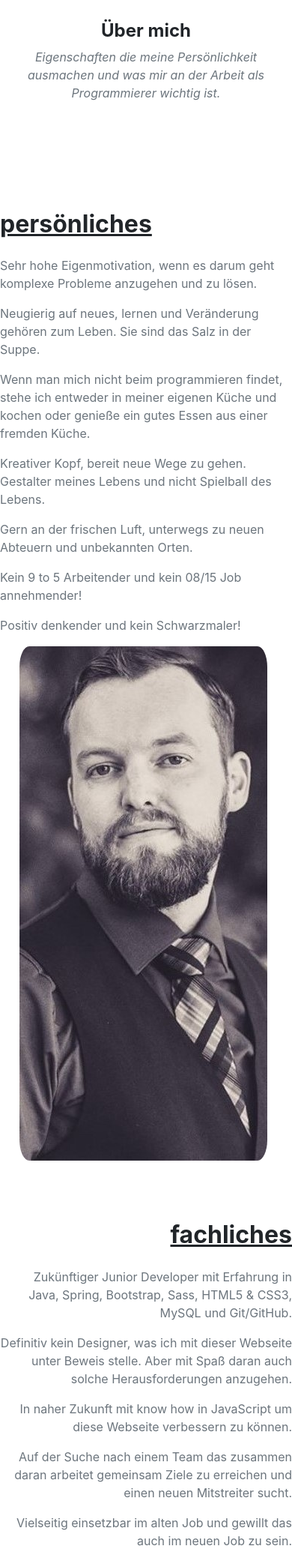
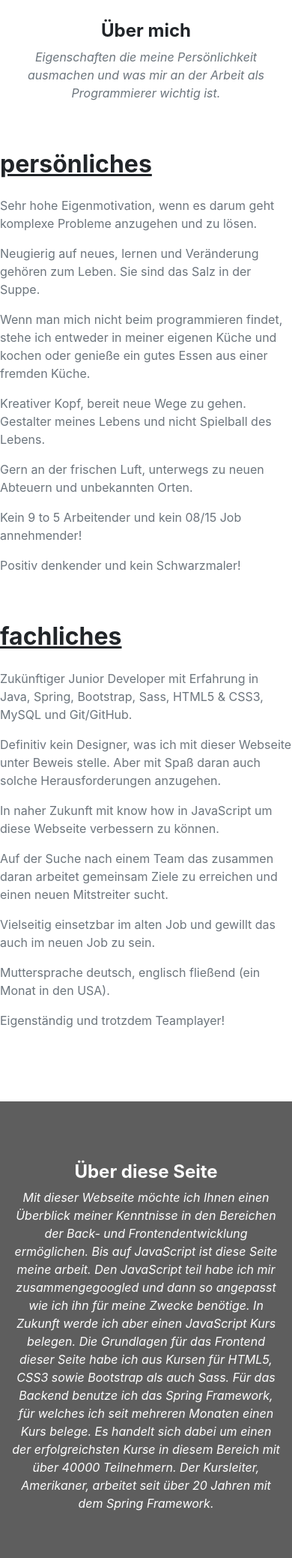
Before and after one commit to Entremetier/website, a Spring Boot app: page / in a window 390 px wide. Shown: the part 441-2519 px from the top of the page at 75% size. Run offline with Spring Boot 4, Linux system fonts and the light colour scheme.

Commit message:
made about me responsive and updated contact

```diff
--- a/src/main/resources/static/css/styles.scss
+++ b/src/main/resources/static/css/styles.scss
@@ -73,11 +73,11 @@ $text-color-white: #FFF;
   }
 
   @include media-breakpoint-up(md) {
-    height: $header-jumbotron-height + 100px;
+    height: $header-jumbotron-height + 80px;
   }
 
   @include media-breakpoint-up(lg) {
-    height: $header-jumbotron-height + 150px;
+    height: $header-jumbotron-height + 100px;
   }
 }
 
@@ -89,18 +89,82 @@ $text-color-white: #FFF;
   padding-bottom: $section-padding;
 }
 
-#hidden-picture
-{
+.personal {
+  margin-top: 80px;
+}
+
+.job {
+  margin-top: 80px;
+  text-align: right;
+
+  & ~ p{
+    text-align: right;
+  }
+}
+
+#hidden-picture {
   opacity:0;
   border-radius: 4%;
 }
 
-.personal{
-  margin-top: 80px;
+@include media-breakpoint-only(md) {
+
+  .personal {
+    margin-top: 0;
+  }
+
+  .job {
+    margin-top: 0;
+    text-align: right;
+
+    & ~ p{
+      text-align: right;
+    }
+  }
+
+  #hidden-picture{
+    padding-bottom: 3rem;
+  }
 }
 
-.job{
-  margin-top: 80px;
+@include media-breakpoint-only(sm) {
+
+  .personal {
+    margin-top: 0px;
+  }
+
+  .job {
+    margin-top: 3rem;
+    text-align: left;
+
+    & ~ p{
+      text-align: left;
+    }
+  }
+
+  #hidden-picture{
+    display: none;
+  }
+}
+
+@include media-breakpoint-only(xs) {
+
+  .personal {
+    margin-top: 0px;
+  }
+
+  .job {
+    margin-top: 3rem;
+    text-align: left;
+
+    & ~ p{
+      text-align: left;
+    }
+  }
+
+  #hidden-picture{
+    display: none;
+  }
 }
 
 
--- a/src/main/resources/templates/index.html
+++ b/src/main/resources/templates/index.html
@@ -69,27 +69,27 @@
             <p class="text-center text-muted font-italic pb-5">Eigenschaften die meine Persönlichkeit ausmachen und was mir an der Arbeit als Programmierer wichtig ist.</p>
 
             <div class="row">
-                    <div class="div-links col-md-4 pl-0 pr-2">
-                        <h2 class="personal font-weight-bolder text-left pb-3"><u>persönliches</u></h2>
-                        <p class="text-muted text-left">Sehr hohe Eigenmotivation, wenn es darum geht komplexe Probleme anzugehen und zu lösen.</p>
-                        <p class="text-muted text-left">Neugierig auf neues, lernen und Veränderung gehören zum Leben. Sie sind das Salz in der Suppe.</p>
-                        <p class="text-muted text-left">Wenn man mich nicht beim programmieren findet, stehe ich entweder in meiner eigenen Küche und kochen oder genieße ein gutes Essen aus einer fremden Küche.</p>
-                        <p class="text-muted text-left">Kreativer Kopf, bereit neue Wege zu gehen. Gestalter meines Lebens und nicht Spielball des Lebens.</p>
-                        <p class="text-muted text-left">Gern an der frischen Luft, unterwegs zu neuen Abteuern und unbekannten Orten.</p>
-                        <p class="text-muted text-left">Kein 9 to 5 Arbeitender und kein 08/15 Job annehmender!</p>
-                        <p class="text-muted text-left">Positiv denkender und kein Schwarzmaler!</p>
+                    <div class="col-lg-12 col-xl-4 pl-0 pr-2">
+                        <h2 class="personal font-weight-bolder pb-3"><u>persönliches</u></h2>
+                        <p class="text-muted">Sehr hohe Eigenmotivation, wenn es darum geht komplexe Probleme anzugehen und zu lösen.</p>
+                        <p class="text-muted">Neugierig auf neues, lernen und Veränderung gehören zum Leben. Sie sind das Salz in der Suppe.</p>
+                        <p class="text-muted">Wenn man mich nicht beim programmieren findet, stehe ich entweder in meiner eigenen Küche und kochen oder genieße ein gutes Essen aus einer fremden Küche.</p>
+                        <p class="text-muted">Kreativer Kopf, bereit neue Wege zu gehen. Gestalter meines Lebens und nicht Spielball des Lebens.</p>
+                        <p class="text-muted">Gern an der frischen Luft, unterwegs zu neuen Abteuern und unbekannten Orten.</p>
+                        <p class="text-muted">Kein 9 to 5 Arbeitender und kein 08/15 Job annehmender!</p>
+                        <p class="text-muted">Positiv denkender und kein Schwarzmaler!</p>
                     </div>
-                    <div class="col-md-4 text-center pl-0 pr-2">
+                    <div class="col-lg-12 col-xl-4 text-center pl-0 pr-2">
                         <img id="hidden-picture" src="img/about-me/about-me-picture.jpg"></div>
-                    <div class="div-rechts col-md-4 pr-0 pl-0">
-                        <h2 class="job font-weight-bolder text-right pb-3"><u>fachliches</u></h2>
-                        <p class="text-muted text-right">Zukünftiger Junior Developer mit Erfahrung in Java, Spring, Bootstrap, Sass, HTML5 & CSS3, MySQL und Git/GitHub.</p>
-                        <p class="text-muted text-right">Definitiv kein Designer, was ich mit dieser Webseite unter Beweis stelle. Aber mit Spaß daran auch solche Herausforderungen anzugehen.</p>
-                        <p class="text-muted text-right">In naher Zukunft mit know how in JavaScript um diese Webseite verbessern zu können.</p>
-                        <p class="text-muted text-right">Auf der Suche nach einem Team das zusammen daran arbeitet gemeinsam Ziele zu erreichen und einen neuen Mitstreiter sucht.</p>
-                        <p class="text-muted text-right">Vielseitig einsetzbar im alten Job und gewillt das auch im neuen Job zu sein.</p>
-                        <p class="text-muted text-right">Muttersprache deutsch, englisch fließend (ein Monat in den USA).</p>
-                        <p class="text-muted text-right">Eigenständig und trotzdem Teamplayer!</p>
+                    <div class="col-lg-12 col-xl-4 pr-0 pl-0">
+                        <h2 class="job font-weight-bolder pb-3"><u>fachliches</u></h2>
+                        <p class="text-muted">Zukünftiger Junior Developer mit Erfahrung in Java, Spring, Bootstrap, Sass, HTML5 & CSS3, MySQL und Git/GitHub.</p>
+                        <p class="text-muted">Definitiv kein Designer, was ich mit dieser Webseite unter Beweis stelle. Aber mit Spaß daran auch solche Herausforderungen anzugehen.</p>
+                        <p class="text-muted">In naher Zukunft mit know how in JavaScript um diese Webseite verbessern zu können.</p>
+                        <p class="text-muted">Auf der Suche nach einem Team das zusammen daran arbeitet gemeinsam Ziele zu erreichen und einen neuen Mitstreiter sucht.</p>
+                        <p class="text-muted">Vielseitig einsetzbar im alten Job und gewillt das auch im neuen Job zu sein.</p>
+                        <p class="text-muted">Muttersprache deutsch, englisch fließend (ein Monat in den USA).</p>
+                        <p class="text-muted">Eigenständig und trotzdem Teamplayer!</p>
                     </div>
                 </div>
             </div>
@@ -244,12 +244,12 @@
                 dafür dieses Kontaktformular verwenden.</p>
             <form method="get">
                 <div class="row">
-                    <div class="col-12 col-sm-6">
+                    <div class="col-12 col-sm-12 col-md-6">
                         <input class="form-control mb-3" type="text" name="name" placeholder="Name *" required>
                         <input class="form-control mb-3" type="email" name="email" placeholder="E-Mail *" required>
-                        <input class="form-control mb-3 mb-sm-0" type="text" name="subject" placeholder="Betreff">
+                        <input class="form-control mb-3 mb-sm-3 mb-md-0" type="text" name="subject" placeholder="Betreff">
                     </div>
-                    <div class="col-12 col-sm-6">
+                    <div class="col-12 col-sm-12 col-md-6">
                         <textarea class="form-control contact-message" name="message" placeholder="Nachricht *" required></textarea>
                     </div>
                 </div>
@@ -268,10 +268,10 @@
         <div class="container">
             <div class="row">
                 <div class="col-12 d-flex justify-content-center">
-                    <p class="ml-1 mt-2 mr-5 font-weight-bold"><u>Diese Webseite dient nur für Bewerbungen und ist nicht für kommerziellen Nutzung vorgesehen!</u></p>
+                    <p class="mt-2 font-weight-bold"><u>Diese Webseite dient nur für Bewerbungen und ist nicht für kommerziellen Nutzung vorgesehen!</u></p>
                 </div>
                 <div class="col-12 d-flex justify-content-center">
-                    <p class="ml-1 mr-5 copyright-text">&copy;Copyright 2020 Marco Happe</p>
+                    <p class="copyright-text">&copy;Copyright 2020 Marco Happe</p>
                 </div>
             </div>
         </div>
```
Also changed, not shown: src/main/resources/static/css/styles.css, 1 other file.
